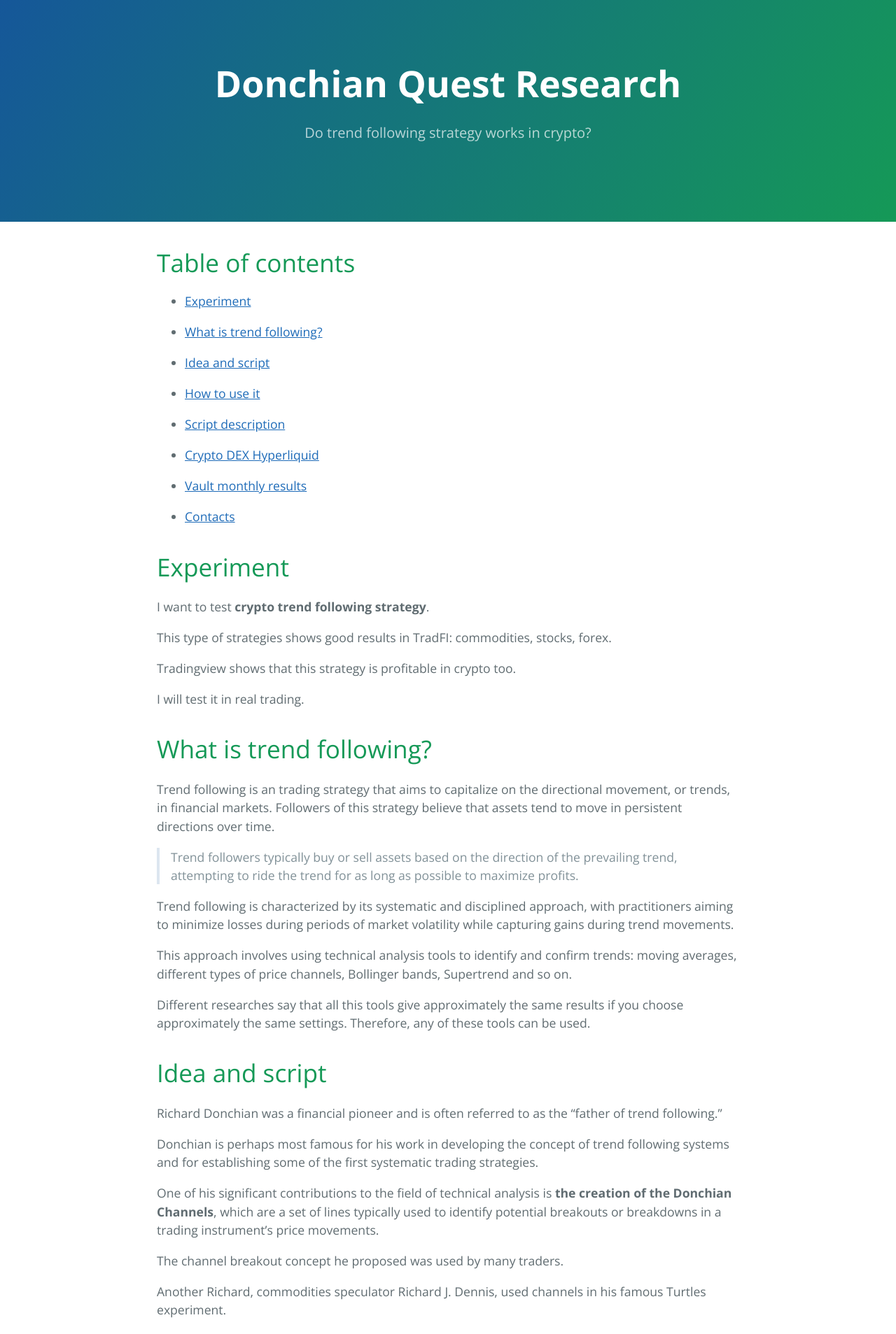
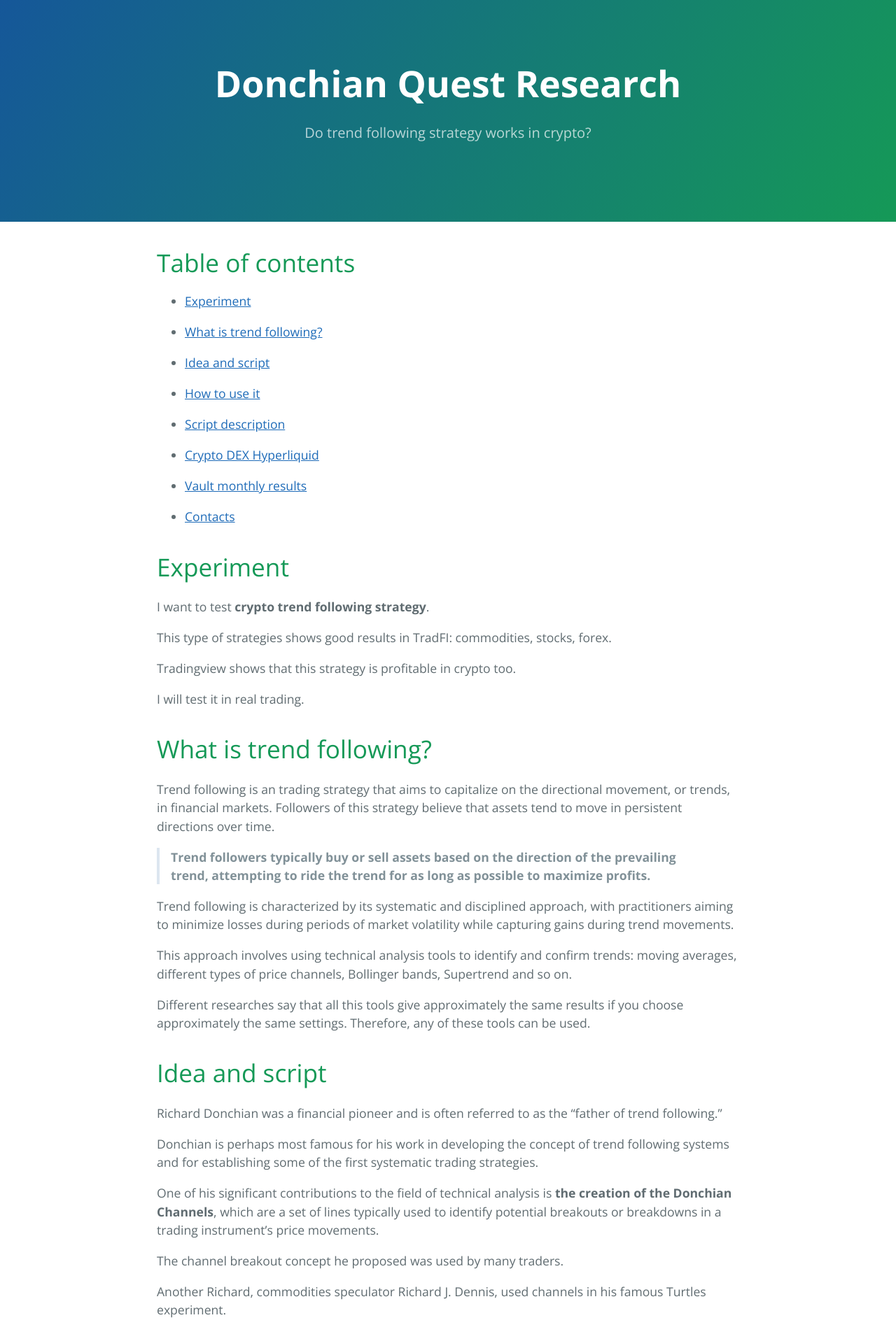
Before and after one commit to sergeyen7/sergeyen7.github.io, a Jekyll site: the page built from index.md, in a window 1280 px wide. Shown: the top 1907 px of the page at 70% size. Built offline with Jekyll 4.4.1, drawn with Linux system fonts in a browser that asks for light colours; nearby versions of some CDN libraries.

```diff
--- a/index.md
+++ b/index.md
@@ -34,7 +34,7 @@ I will test it in real trading.
 
 Trend following is an trading strategy that aims to capitalize on the directional movement, or trends, in financial markets. Followers of this strategy believe that assets tend to move in persistent directions over time.
 
-> Trend followers typically buy or sell assets based on the direction of the prevailing trend, attempting to ride the trend for as long as possible to maximize profits.
+> **Trend followers typically buy or sell assets based on the direction of the prevailing trend, attempting to ride the trend for as long as possible to maximize profits.**
 
 Trend following is characterized by its systematic and disciplined approach, with practitioners aiming to minimize losses during periods of market volatility while capturing gains during trend movements.
 
```
